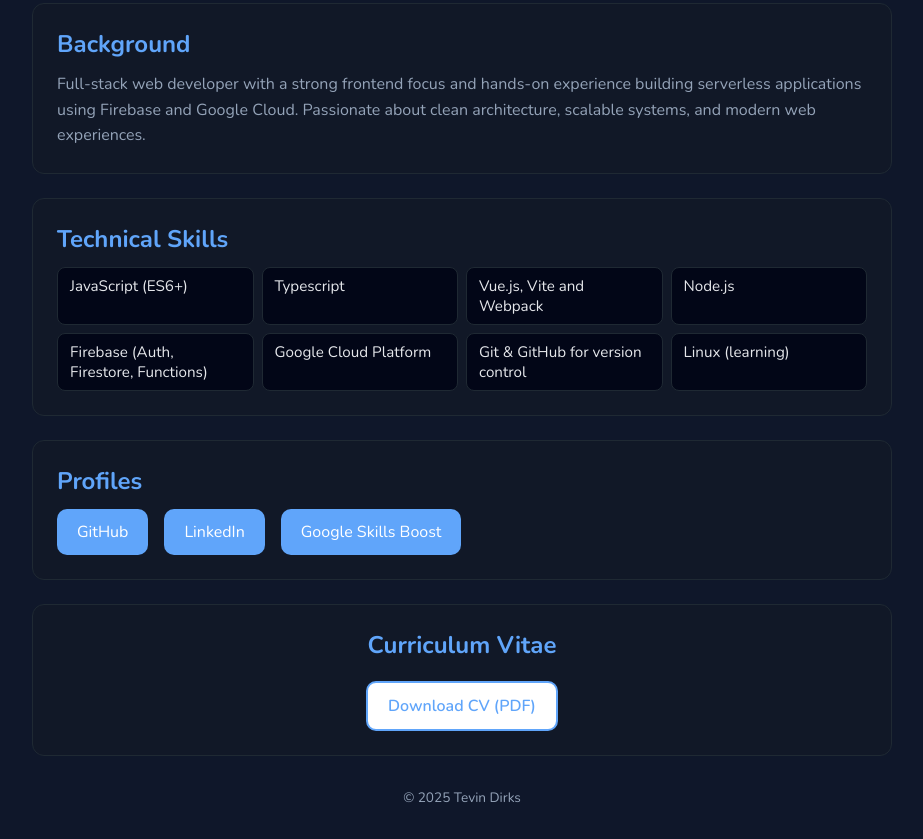
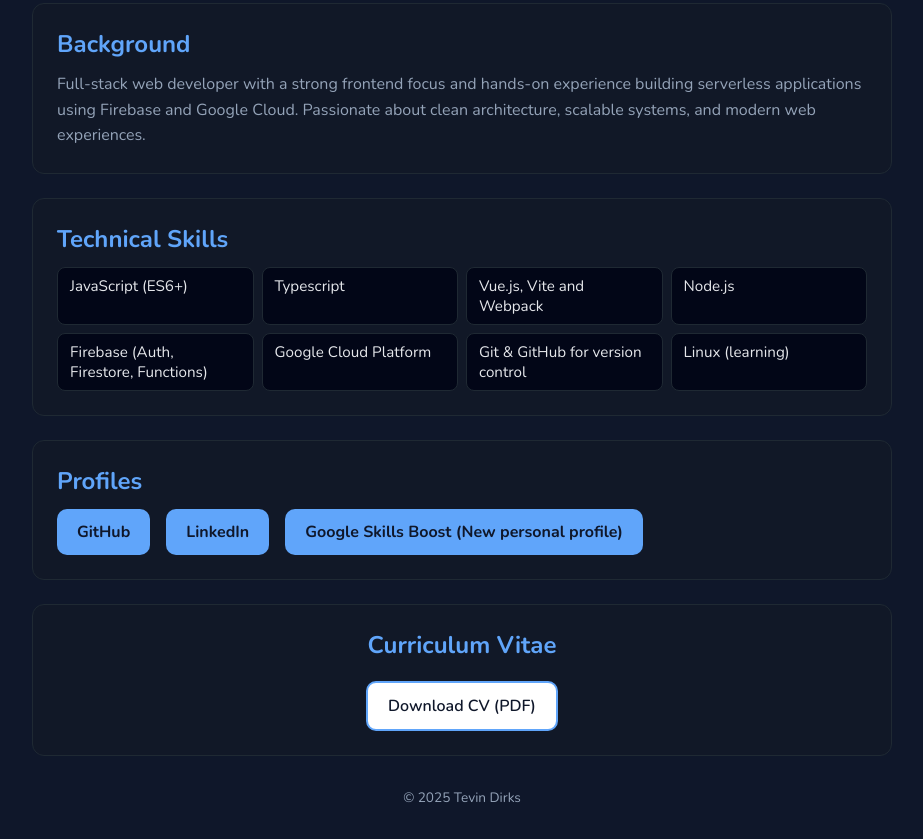
Before and after one commit to tevcodes/cv-website, a website built with Vite: page index.html in a window 1280 px wide. Shown: the part 305-1144 px from the top of the page, without its empty margins (178-1101 px from the left). Built offline with nearby package versions, Linux system fonts and the light colour scheme.

Commit message:
CV update

```diff
--- a/index.html
+++ b/index.html
@@ -61,7 +61,7 @@
             <button
               data-url="https://www.skills.google/public_profiles/f3d41bca-cd3e-40b8-9d08-3c1a548635e5"
             >
-              Google Skills Boost
+              Google Skills Boost (New personal profile)
             </button>
           </div>
         </section>
@@ -71,7 +71,7 @@
           <h2>Curriculum Vitae</h2>
           <a
             class="download-btn"
-            href="public/Full Stack Latest CV.pdf"
+            href="./Full Stack Latest CV.pdf"
             download
           >
             Download CV (PDF)
--- a/src/style.css
+++ b/src/style.css
@@ -95,11 +95,12 @@ body {
 
 button {
   background: var(--primary);
-  color: white;
+  color: var(--bg-main);
   border: none;
   border-radius: 10px;
   padding: 0.75rem 1.25rem;
   font-size: 1rem;
+  font-weight: bold;
   cursor: pointer;
   transition: transform 0.1s ease, opacity 0.1s ease;
 }
@@ -117,7 +118,7 @@ button:hover {
   display: inline-block;
   margin-top: 0.5rem;
   background: white;
-  color: var(--primary);
+  color: var(--bg-main);
   border: 2px solid var(--primary);
   border-radius: 10px;
   padding: 0.75rem 1.25rem;
```
Also changed, not shown: dist/assets/index-CMHzA2aK.css (added), dist/assets/index-DDdPKEHg.js (renamed from dist/assets/index-D7tuiSfO.js), dist/assets/index-DKJmllgQ.css (deleted), dist/index.html, practise.js (added), 2 other files.
